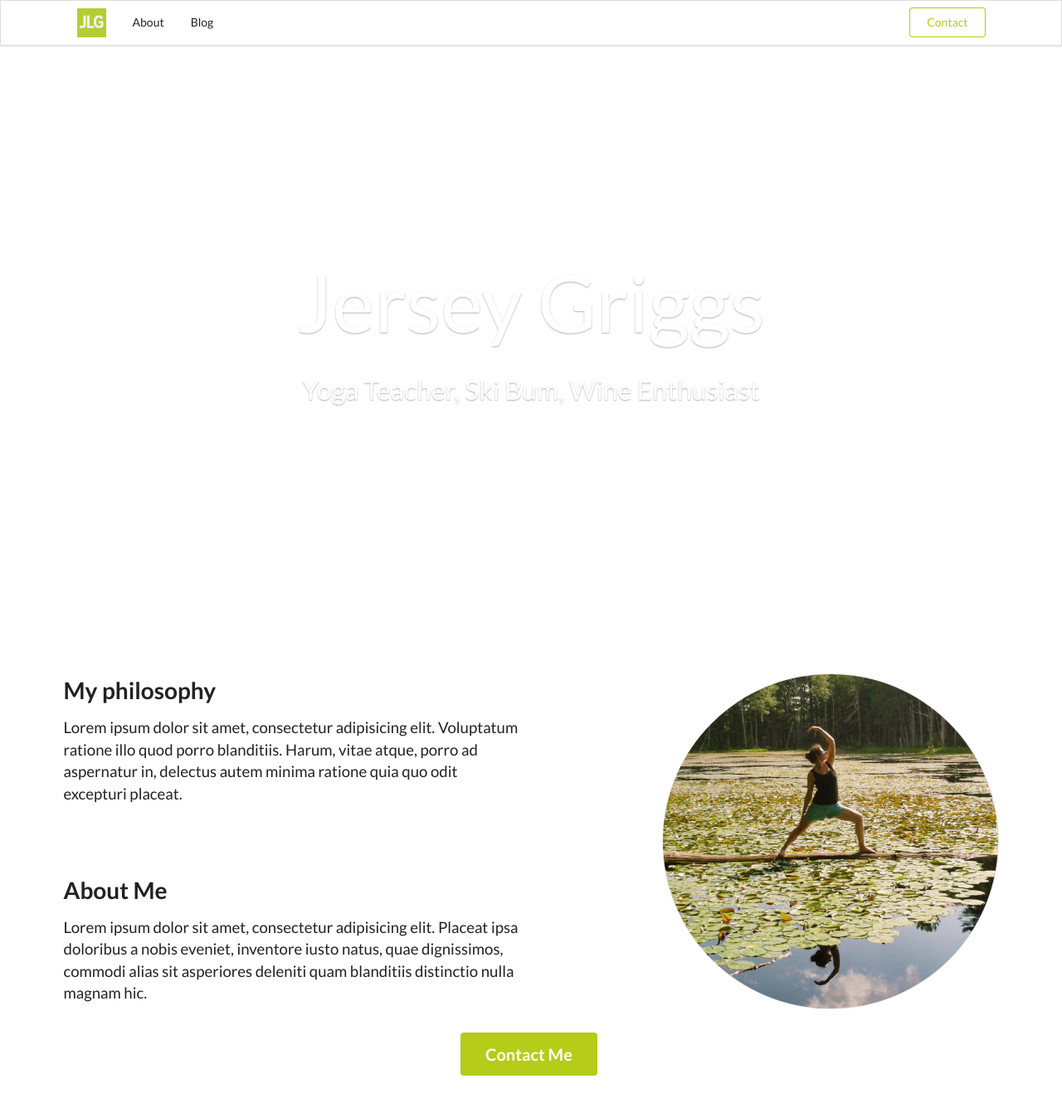
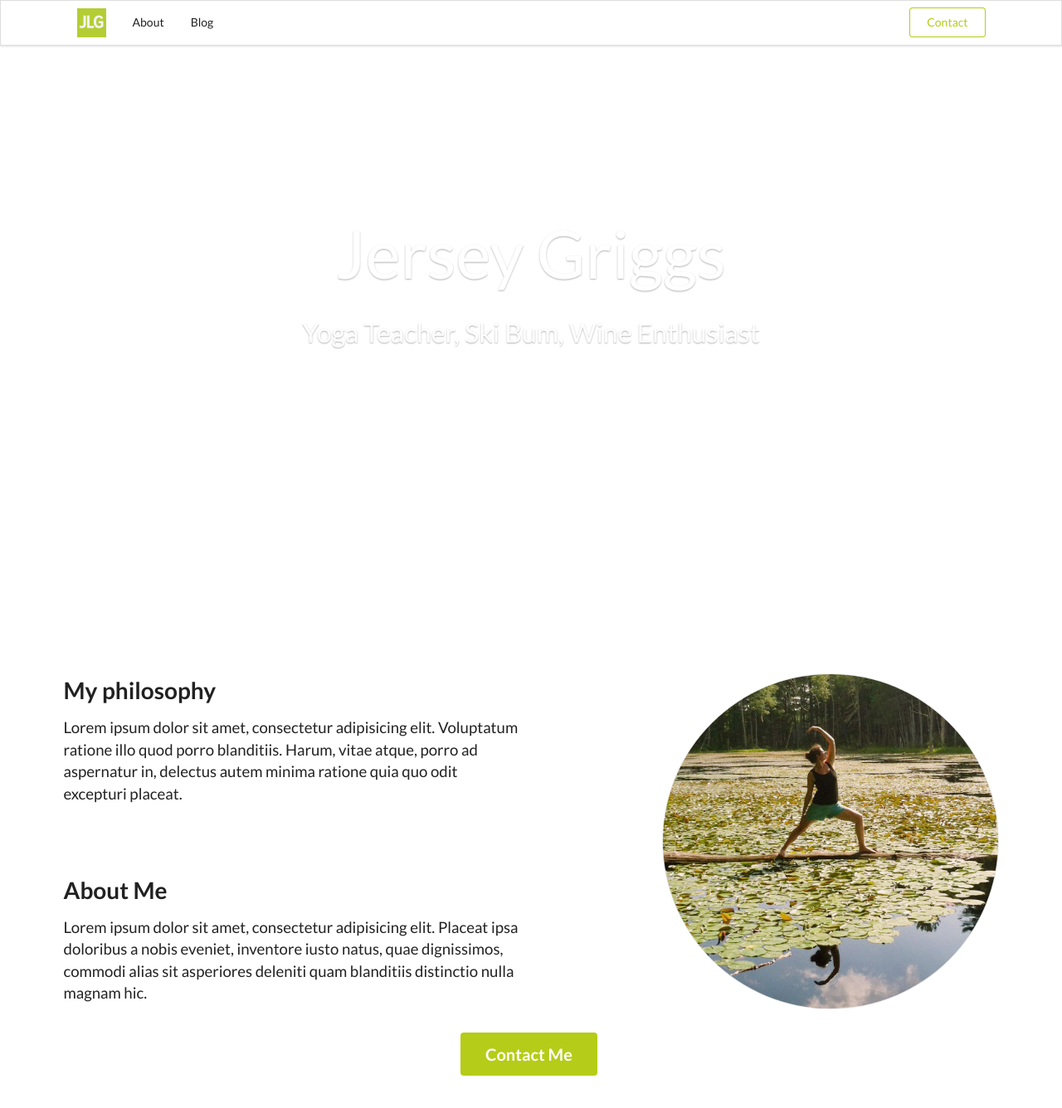
Before and after one commit to yogi-jerz/yogi-jerz.github.io, a Jekyll site: the page built from index.html, in a window 1280 px wide and 1400 px high. Shown: the top 1336 px of the window at 83% size. Built offline with Jekyll 4.4.1, drawn with Linux system fonts in a browser that asks for light colours; nearby versions of some CDN libraries; the list of posts is cut into pages by our own code.

Commit message:
header post

```diff
--- a/_layouts/post.html
+++ b/_layouts/post.html
@@ -4,7 +4,7 @@
 <div class="ui vertical masthead center aligned segment" style="background-image: url('{{ page.featured-image }}'); background-size:cover;">
 
     <div class="ui text container">
-        <header class="post-header">
+        <header class="post-title">
             <h1 class="header text-shadow">{{ page.title }}</h1>
         </header>
     </div>
--- a/_sass/_theme.scss
+++ b/_sass/_theme.scss
@@ -1,19 +1,12 @@
-.post-header {
-  position: relative;
-  bottom: -200px;
-  @media (max-width: 700px) {
-    bottom: 0px;
-    h1 {
-      color: #3b3b3b!important;
-      text-shadow: none;
-      margin-bottom: -1em!important;
-    }
-  }
-}
 
-h1.header {
+
+.post-title h1.header {
   color: #ffffff;
   font-size: 4rem;
+  margin-top: 3em;
+  @media only screen and (max-width: 700px) {
+    font-size: 2em;
+  }
 }
 
 .date {
@@ -56,8 +49,12 @@
 .masthead h1.ui.header {
   margin-top: 3em;
   margin-bottom: 0em;
-  font-size: 6em;
+  font-size: 5em;
   font-weight: normal;
+  @media only screen and (max-width: 700px) {
+    font-size: 2em;
+  }
+
 }
 
 .masthead h2.ui.header {
@@ -124,12 +121,7 @@
   .masthead.segment {
     min-height: 350px;
   }
-  .masthead h1.ui.header {
-    font-size: 2em;
-    margin-top: 1.5em;
-    color: #3b3b3b;
-    text-shadow: none;
-  }
+
   .masthead h2.ui.header {
     margin-top: 0.5em;
     font-size: 1.5em;
--- a/index.html
+++ b/index.html
@@ -72,7 +72,7 @@
                 {% for post in site.posts limit:4 %}
                 <div class="card">
                     <a class="image" href="{{ post.url }}">
-                        <img src="{{ post.thumbnail }}">
+                        <img src="{{ post.featured-image }}">
                     </a>
 
                     <div class="content">
```
Also changed, not shown: images/seated-twist.jpg.
